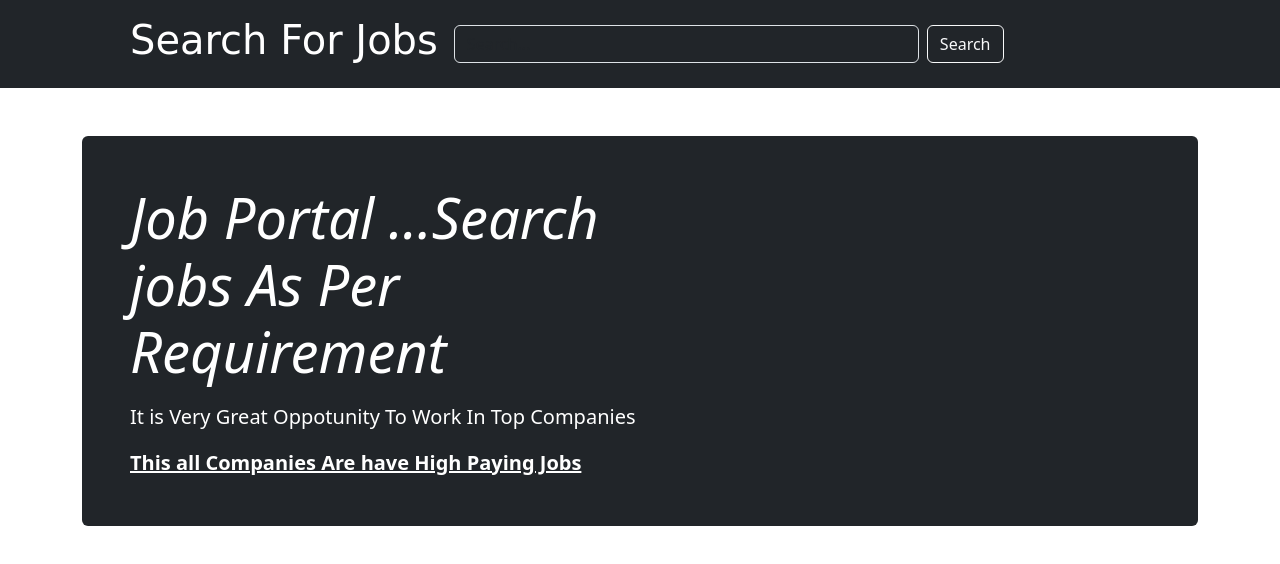
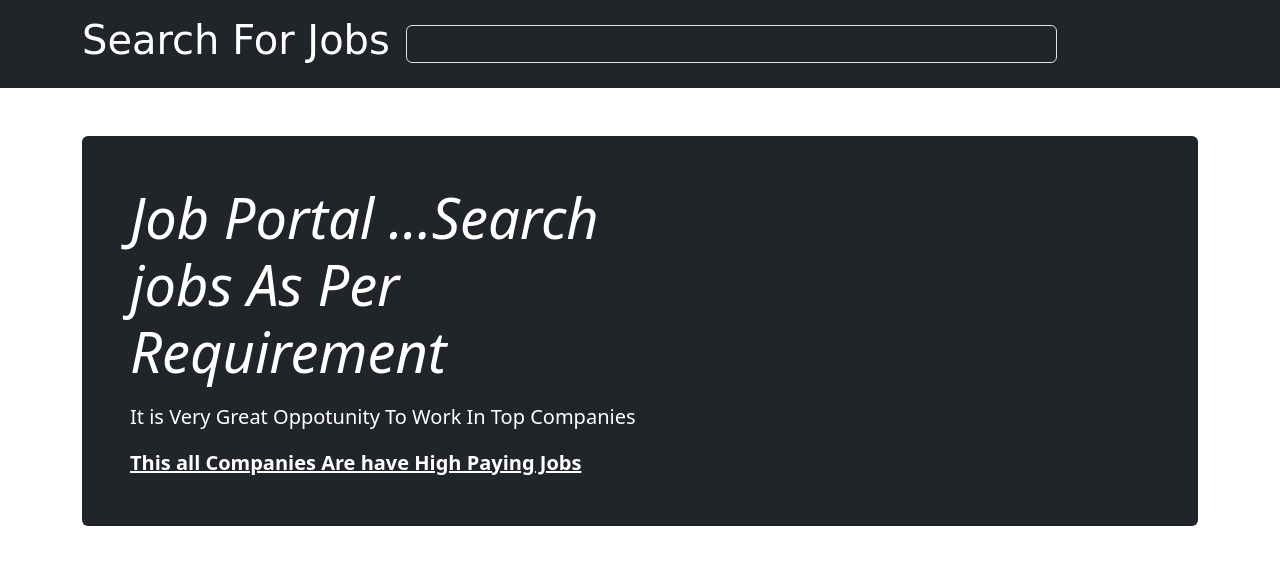
Before and after one commit to adarsh12u/ONLINE-JOB-PORTAL, a plain HTML site: page index.html in a window 1280 px wide. Drawn offline with nearby package versions, Linux system fonts and the light colour scheme; no server answers.

Commit message:
second commit

```diff
--- a/index.html
+++ b/index.html
@@ -19,21 +19,18 @@
   <header class="p-3 text-bg-dark">
     <div class="container">
       <div class="d-flex flex-wrap align-items-center justify-content-center justify-content-lg-start">
-        <a href="/" class="d-flex align-items-center mb-2 mb-lg-0 text-white text-decoration-none">
-          <svg class="bi me-2" width="40" height="32" role="img" aria-label="Bootstrap">
-            <use xlink:href="#bootstrap"></use>
-          </svg>
-        </a>
+
 
    <h1 class="h1">Search For Jobs</h1>
 
-        <form class="col-5 mb-3 mb-lg-0 me-lg-3" role="search">
-          <input id="searchbox" type="search" class="form-control form-control-dark text-bg-dark" placeholder="Search..."
+        <form class="col-12 col-md-7 mb-3 mb-lg-0 me-lg-3" role="search">
+          <input id="searchbox" type="search" class="form-control form-control-dark text-bg-dark" placeholder="write your field"
             aria-label="Search">
         </form>
 
+
         <div class="text-end">
-          <button type="button" class="btn btn-outline-light me-2">Search</button>
+          <!-- <button type="button" class="btn btn-outline-light me-2">Search</button> -->
 
         </div>
       </div>
--- a/style.css
+++ b/style.css
@@ -5,4 +5,9 @@ html {
   .h1
   {
     font-family:cursive;
+    text-align: center;
   }
+  input
+  {
+    color: aliceblue;
+  }
```
